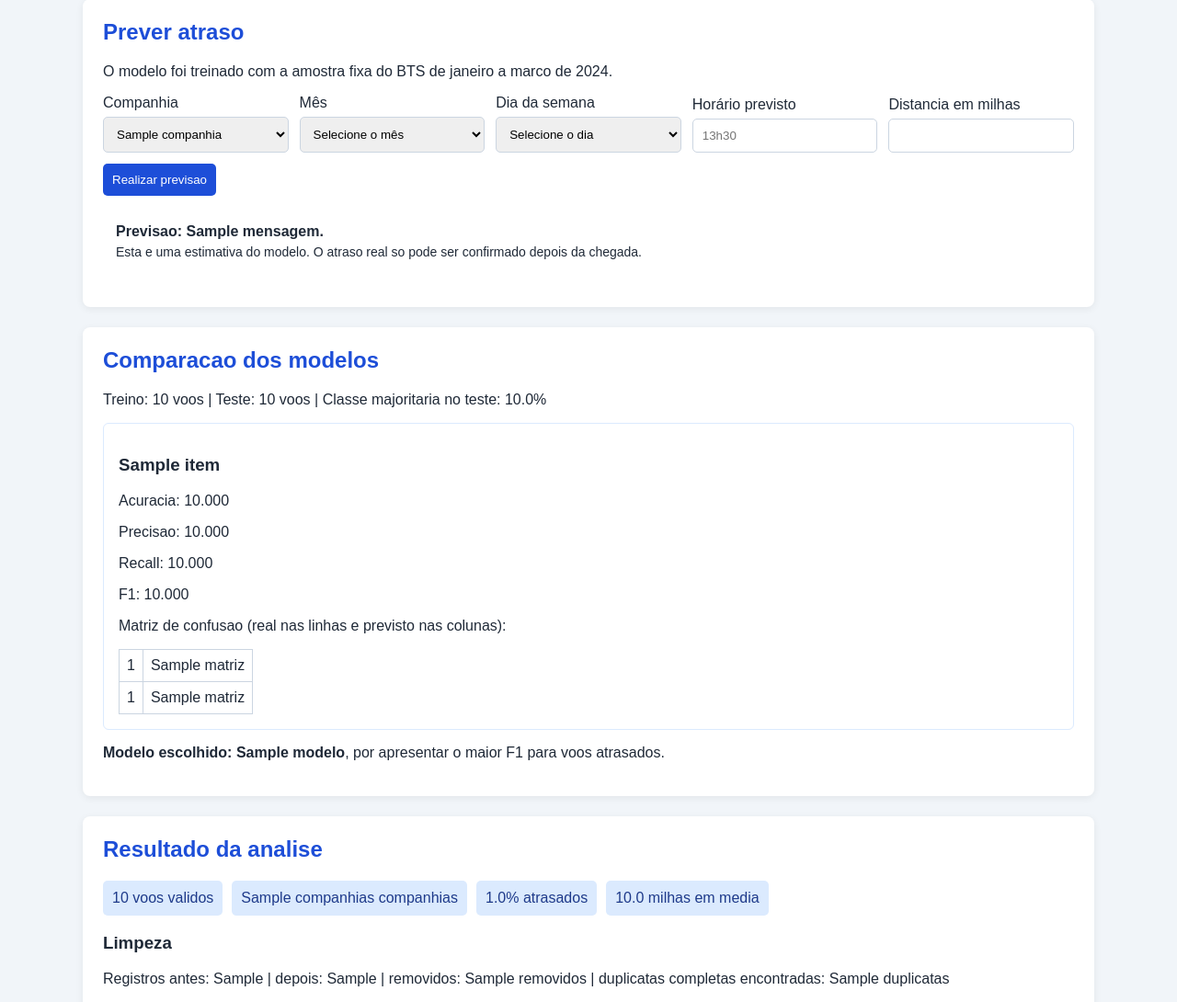
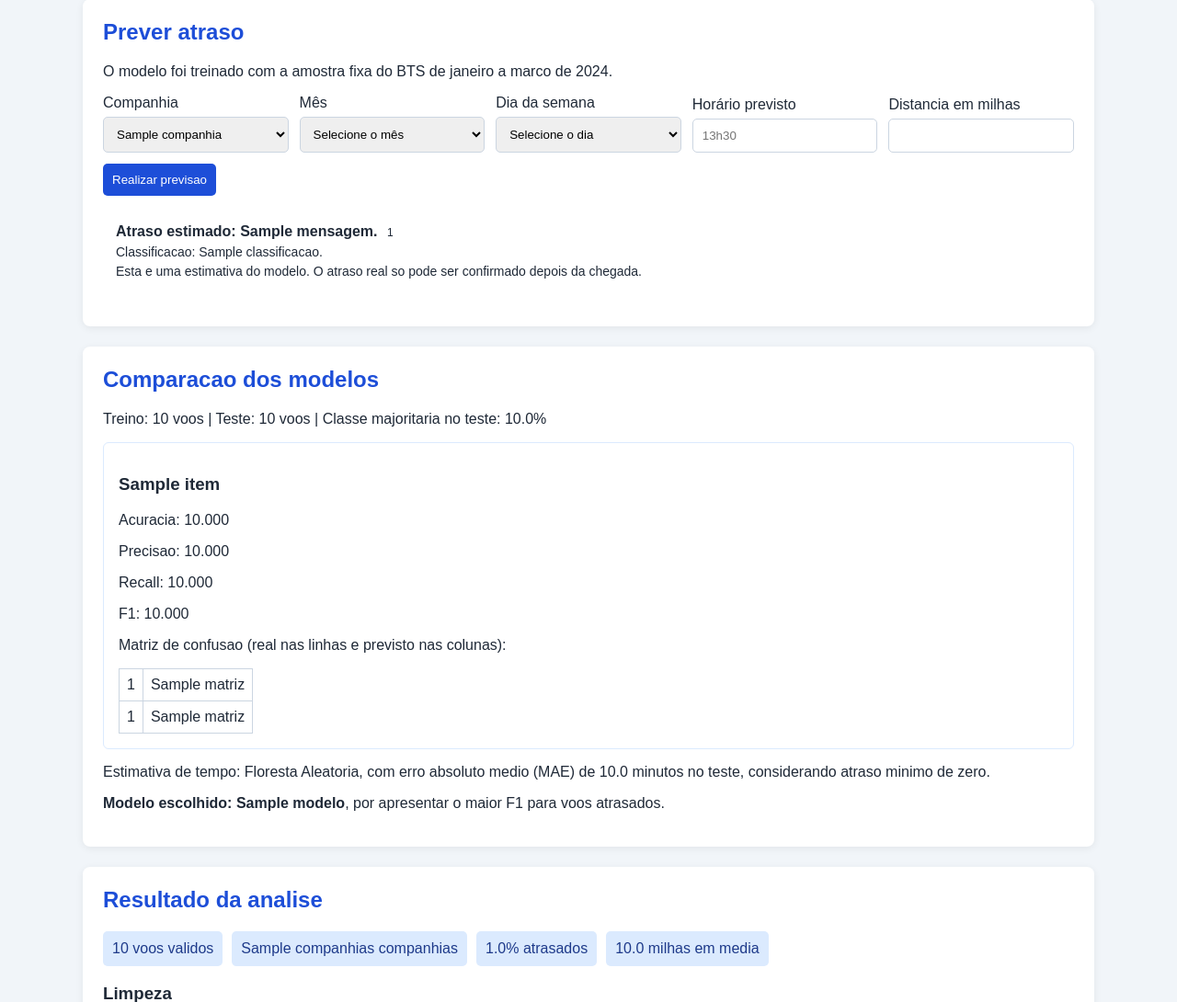
Before and after one commit to FelipeKadanos/Trab_Final_Py, a Flask app: template templates/index.html in a window 1280 px wide. Shown: the part 335-1425 px from the top of the page at 92% size. Run offline with Flask 3, Linux system fonts and the light colour scheme; the template is opened without the code that fills it: most values are stand-ins (such as "Sample title", 1, 10 or a date in 2020).

Commit message:
feat: codigos motrar atrasos real
Co-authored-by: Leonardo Teles <leo_tpereira@hotmail.com>
Co-authored-by: Marcos Ferrari <marcosferrari0801@gmail.com>
Co-authored-by: Murilo Santos <murilo.santos.moraes23@gmail.com>

```diff
--- a/app.py
+++ b/app.py
@@ -3,7 +3,7 @@ import os
 import pandas as pd
 from flask import Flask, render_template, request
 
-from dados import criar_graficos, horario_para_minutos, ler_csv, limpar_dados, resumir_dados
+from dados import criar_graficos, ler_csv, limpar_dados, resumir_dados
 from modelo import prever_atraso, treinar_modelos
 
 
@@ -16,36 +16,42 @@ PASTA = os.path.dirname(os.path.abspath(__file__))
 ARQUIVO_TREINO = os.path.join(PASTA, "data", "voos_bts_2024_amostra.csv")
 
 
-# Le a amostra fixa, aplica a limpeza e treina os modelos ao iniciar a aplicacao.
-def carregar_modelo():
-    dados = pd.read_csv(ARQUIVO_TREINO)
-    dados_limpos, _ = limpar_dados(dados) # PERGUNTA: o que essa linha faz? por que tem , _?
-
-    return treinar_modelos(dados_limpos)
+# Le a amostra fixa, limpa os dados e treina uma vez ao iniciar a aplicacao.
+dados_treino = pd.read_csv(ARQUIVO_TREINO)
+dados_treino_limpos, _ = limpar_dados(dados_treino) # O diagnostico nao e usado no treino.
+MODELO = treinar_modelos(dados_treino_limpos)
 
 
-# Reutilizamos os modelos nas requisicoes; o upload nao altera o treinamento.
-MODELO = carregar_modelo()
+# Formata os minutos estimados em horas e minutos e escolhe a cor da mensagem.
+def preparar_resultado_atraso(previsao):
+    minutos = max(0, round(previsao)) # Arredonda e apresenta chegadas antecipadas como zero atraso.
+    if minutos > 60:
+        classe = "resultado-vermelho"
+    elif minutos > 30:
+        classe = "resultado-laranja"
+    elif minutos > 15:
+        classe = "resultado-amarelo"
+    else:
+        classe = "resultado-verde"
 
-
-# Define a mensagem e a cor de acordo com a classe prevista.
-def preparar_resultado_atraso(previsao):
-    # A classe 1 indica chegada com atraso de pelo menos 15 minutos.
-    if previsao == 1:
-        return {"mensagem": "Com atraso de 15 minutos ou mais", "classe": "resultado-vermelho"}
-
-    return {"mensagem": "Sem atraso de 15 minutos ou mais", "classe": "resultado-verde"}
-
-
-# Envia os dados ao mesmo template, inclusive quando existe uma mensagem de erro.
-def dados_pagina(erro=None, resultado_previsao=None, analise=None): # PERGUNTA: Por que essa função existe não dava pra so renderizar o template direto?
-    return render_template("index.html", erro=erro, resultado_previsao=resultado_previsao, analise=analise, modelo=MODELO)
+    # divmod separa as horas completas dos minutos restantes.
+    horas, restantes = divmod(minutos, 60)
+    partes = []
+    if horas:
+        partes.append(f"{horas} hora" if horas == 1 else f"{horas} horas")
+    if restantes:
+        partes.append(f"{restantes} minuto" if restantes == 1 else f"{restantes} minutos")
+    return {
+        "mensagem": " e ".join(partes) or "Sem atraso estimado",
+        "total_minutos": f"{minutos} minuto" if minutos == 1 else f"{minutos} minutos",
+        "classe": classe,
+    }
 
 
 # route associa um endereco do navegador a uma funcao do Python.
 @app.route("/")
 def inicio():
-    return dados_pagina()
+    return render_template("index.html", modelo=MODELO)
 
 
 # POST recebe o arquivo enviado pelo formulario de upload.
@@ -64,13 +70,13 @@ def analisar():
             "graficos": criar_graficos(dados_limpos),
         }
 
-        return dados_pagina(analise=analise)
+        return render_template("index.html", modelo=MODELO, analise=analise)
 
     except ValueError as erro:
-        return dados_pagina(erro=str(erro))
+        return render_template("index.html", modelo=MODELO, erro=str(erro))
 
 
-# Recebe as entradas, valida os valores e chama o classificador escolhido.
+# Valida as entradas e consulta a classificacao e a estimativa de minutos.
 @app.route("/prever", methods=["POST"])
 def prever():
 
@@ -86,7 +92,14 @@ def prever():
             raise ValueError("Preencha todos os campos da previsao com valores validos.")
 
 
-        horario = horario_para_minutos(request.form.get("horario"))
+        # Aceita HHMM, 13h30 e 13:30; converte para minutos desde a meia-noite.
+        try:
+            texto_horario = request.form.get("horario", "").strip().lower().replace("h", "").replace(":", "")
+            horario_hhmm = int(float(texto_horario))
+            horas, minutos = divmod(horario_hhmm, 100)
+            horario = horas * 60 + minutos if 0 <= horas <= 23 and 0 <= minutos <= 59 else None
+        except (TypeError, ValueError, OverflowError):
+            horario = None
 
         # Validamos tambem no servidor, pois o navegador pode enviar dados alterados.
         if companhia not in MODELO["companhias"]:
@@ -102,18 +115,20 @@ def prever():
             raise ValueError("A distancia precisa ser maior que zero.")
 
         previsao = prever_atraso(MODELO["modelo"], companhia, mes, dia_semana, horario, distancia)
-        resultado = preparar_resultado_atraso(previsao)
+        minutos = prever_atraso(MODELO["modelo_minutos"], companhia, mes, dia_semana, horario, distancia)
+        resultado = preparar_resultado_atraso(minutos)
+        resultado["classificacao"] = "Com atraso de 15 minutos ou mais" if previsao == 1 else "Sem atraso de 15 minutos ou mais"
 
-        return dados_pagina(resultado_previsao=resultado)
+        return render_template("index.html", modelo=MODELO, resultado_previsao=resultado)
 
     except ValueError as erro:
-        return dados_pagina(erro=str(erro))
+        return render_template("index.html", modelo=MODELO, erro=str(erro))
 
 
 # O Flask retorna 413 quando o envio ultrapassa o limite configurado.
 @app.errorhandler(413)
 def arquivo_muito_grande(_erro):
-    return dados_pagina(erro="O arquivo ultrapassa o limite de 16 MB."), 413
+    return render_template("index.html", modelo=MODELO, erro="O arquivo ultrapassa o limite de 16 MB."), 413
 
 
 # Inicia o servidor somente quando este arquivo e executado diretamente.
--- a/dados.py
+++ b/dados.py
@@ -29,6 +29,7 @@ def ler_csv(arquivo):
 
     # read() recebe os bytes do upload; decode transforma esses bytes em texto.
     conteudo = arquivo.read()
+
     if not conteudo:
         raise ValueError("O arquivo CSV esta vazio.")
 
@@ -58,27 +59,6 @@ def ler_csv(arquivo):
         )
 
     return dados
-
-
-# Converte um horario HHMM para minutos desde a meia-noite.
-def horario_para_minutos(horario):
-    try:
-        # O formulario envia no formato 13h30 e o CSV utiliza 1330.
-        if isinstance(horario, str):
-            horario = horario.strip().lower().replace("h", "").replace(":", "")
-
-        horario = int(float(horario))
-
-    except (TypeError, ValueError):
-        return None
-
-    horas = horario // 100
-    minutos = horario % 100
-
-    if horas < 0 or horas > 23 or minutos < 0 or minutos > 59:
-        return None
-
-    return horas * 60 + minutos
 
 
 # Limpa uma copia dos dados. O arquivo original enviado nunca e alterado.
@@ -121,8 +101,13 @@ def limpar_dados(dados):
 
     dados_limpos = dados_limpos[validos].copy()
 
-    dados_limpos["HorarioMinutos"] = dados_limpos["CRSDepTime"].apply(horario_para_minutos)
-    dados_limpos = dados_limpos.dropna(subset=["HorarioMinutos"])
+    # O CSV usa HHMM: separa horas e minutos e exclui horarios impossiveis.
+    horarios = dados_limpos["CRSDepTime"].astype(int)
+    horas = horarios // 100
+    minutos = horarios % 100
+    horarios_validos = horas.between(0, 23) & minutos.between(0, 59)
+    dados_limpos["HorarioMinutos"] = horas * 60 + minutos
+    dados_limpos = dados_limpos[horarios_validos].copy()
 
     # astype(int) converte True/False em 1/0 para a classificacao.
     dados_limpos["Atrasado"] = (dados_limpos["ArrDelay"] >= 15).astype(int)
--- a/modelo.py
+++ b/modelo.py
@@ -1,8 +1,9 @@
 # Pandas monta as entradas; scikit-learn prepara, treina e avalia os modelos.
 import pandas as pd
+from sklearn.ensemble import RandomForestRegressor
 from sklearn.compose import ColumnTransformer
 from sklearn.linear_model import LogisticRegression
-from sklearn.metrics import accuracy_score, confusion_matrix, f1_score, precision_score, recall_score
+from sklearn.metrics import accuracy_score, confusion_matrix, f1_score, mean_absolute_error, precision_score, recall_score
 from sklearn.model_selection import train_test_split
 from sklearn.pipeline import Pipeline
 from sklearn.preprocessing import OneHotEncoder, StandardScaler
@@ -89,9 +90,19 @@ def treinar_modelos(dados):
     # Em caso de empate, a arvore aparece primeiro e permanece escolhida.
     escolhido = max(resultados, key=lambda resultado: resultado["f1"])
 
-    # Guardamos o classificador escolhido e os resultados usados na pagina.
+    # O modelo auxiliar aprende os minutos reais, usando a mesma divisao de treino/teste.
+    modelo_minutos = _preparar_modelo(
+        RandomForestRegressor(n_estimators=100, max_depth=10, min_samples_leaf=5, random_state=42, n_jobs=-1)
+    )
+    modelo_minutos.fit(X_treino, dados.loc[X_treino.index, "ArrDelay"])
+    minutos_previstos = modelo_minutos.predict(X_teste).clip(min=0)
+    mae_minutos = mean_absolute_error(dados.loc[X_teste.index, "ArrDelay"].clip(lower=0), minutos_previstos)
+
+    # Guardamos os modelos e os resultados usados na pagina.
     return {
         "modelo": escolhido["modelo"],
+        "modelo_minutos": modelo_minutos,
+        "mae_minutos": mae_minutos,
         "nome_escolhido": escolhido["nome"],
         "resultados": resultados,
         "tamanho_treino": len(X_treino),
@@ -101,11 +112,11 @@ def treinar_modelos(dados):
     }
 
 
-# Monta uma linha com os campos do formulario e retorna a classe: 0 ou 1.
+# Monta as mesmas entradas do treino; o modelo recebido preve a classe ou os minutos.
 def prever_atraso(modelo, companhia, mes, dia_semana, horario_minutos, distancia):
 
     entrada = pd.DataFrame(
         [[companhia, mes, dia_semana, horario_minutos, distancia]], columns=COLUNAS_X
     )
 
-    return int(modelo.predict(entrada)[0])
+    return float(modelo.predict(entrada)[0])
--- a/static/style.css
+++ b/static/style.css
@@ -14,7 +14,7 @@ form { display: flex; gap: 12px; align-items: end; flex-wrap: wrap; }
 input, select, button { padding: 10px; border: 1px solid #cbd5e1; border-radius: 5px; }
 button { border: 0; color: white; cursor: pointer; background: #1d4ed8; }
 button:hover { background: #1e40af; }
-/* Mensagens de validacao e cores das duas classes previstas. */
+/* Mensagens de validacao e cores das quatro faixas de atraso estimado. */
 .mensagem { margin: 16px 0; padding: 14px; border-radius: 5px; }
 .erro { color: #991b1b; background: #fee2e2; }
 .resultado-verde { color: #166534; background: #dcfce7; border: 1px solid #86efac; }
@@ -34,3 +34,8 @@ td, th { padding: 8px; border: 1px solid #cbd5e1; text-align: center; }
 .grafico img { width: min(800px, 100%); }
 /* Em celulares, cada campo ocupa uma linha para facilitar o preenchimento. */
 @media (max-width: 600px) { section { padding: 15px; } .formulario-previsao label { min-width: 100%; } }
+
+/* Faixas intermediarias e total de minutos da estimativa. */
+.resultado-amarelo { color: #854d0e; background: #fef9c3; border: 1px solid #fde047; }
+.resultado-laranja { color: #9a3412; background: #ffedd5; border: 1px solid #fb923c; }
+.total-minutos { margin-left: 6px; font-size: 12px; font-weight: normal; }
--- a/templates/index.html
+++ b/templates/index.html
@@ -74,7 +74,9 @@
             <!-- A classe de cor e o texto ja foram calculados no servidor. -->
             {% if resultado_previsao %}
             <div class="mensagem {{ resultado_previsao.classe }}">
-                <strong>Previsao: {{ resultado_previsao.mensagem }}.</strong>
+                <strong>Atraso estimado: {{ resultado_previsao.mensagem }}.</strong>
+                <span class="total-minutos">{{ resultado_previsao.total_minutos }}</span>
+                <span class="aviso-estimativa">Classificacao: {{ resultado_previsao.classificacao }}.</span>
                 <span class="aviso-estimativa">Esta e uma estimativa do modelo. O atraso real so pode ser confirmado depois da chegada.</span>
             </div>
             {% endif %}
@@ -97,6 +99,7 @@
                 </article>
                 {% endfor %}
             </div>
+            <p>Estimativa de tempo: Floresta Aleatoria, com erro absoluto medio (MAE) de {{ '%.1f'|format(modelo.mae_minutos) }} minutos no teste, considerando atraso minimo de zero.</p>
             <p><strong>Modelo escolhido: {{ modelo.nome_escolhido }}</strong>, por apresentar o maior F1 para voos atrasados.</p>
         </section>
 
```
Also changed, not shown: tests/test_aplicacao.py (+46 -15 lines), README.md.
